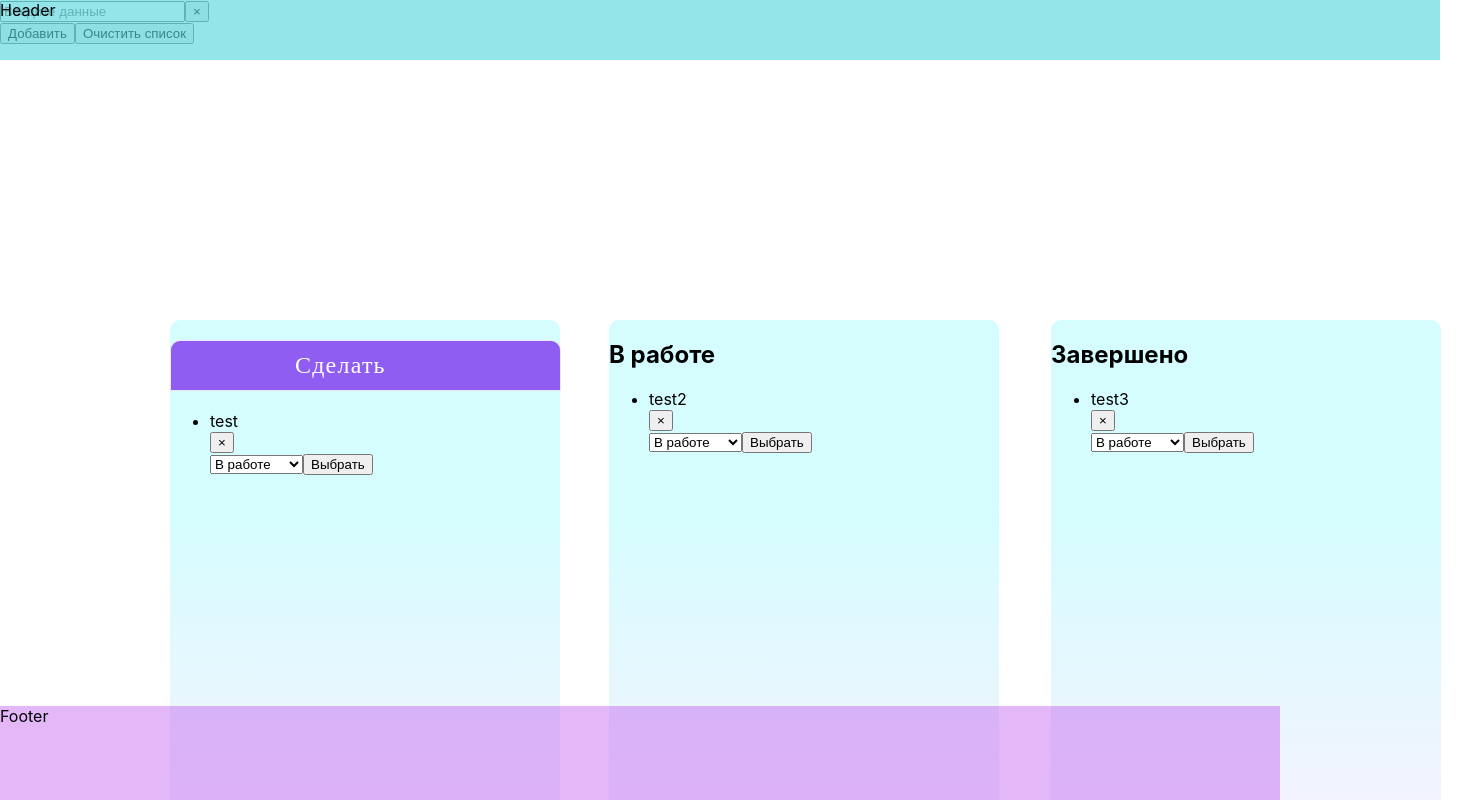
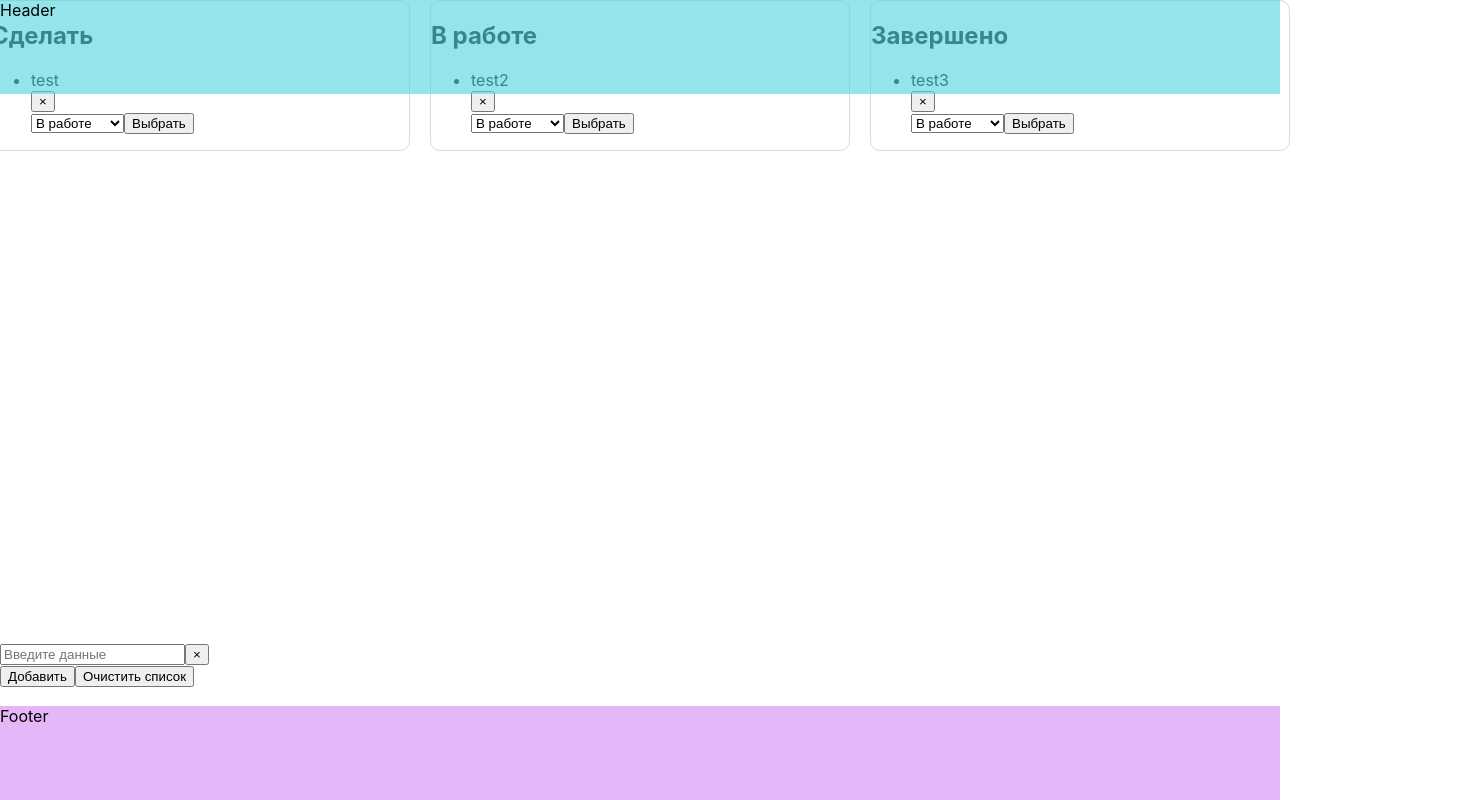
Before and after one commit to HelgaTaleriko/ToDoList2, a React (Create React App) app: page / in a window 1280 px wide. Shown: the top 800 px of the page, 1461 px wide, since content can reach past the window. Built offline with nearby package versions, Linux system fonts and the light colour scheme.

Commit message:
feat(css-2): grid

```diff
--- a/src/ToDoList/ToDoList.css
+++ b/src/ToDoList/ToDoList.css
@@ -1,12 +1,12 @@
+
 .header{
     /* Хедер */
 
-
     position: absolute;
-    width: 1440px;
-    height: 60px;
-    left: 0px;
-    top: 0px;
+    left: 0%;
+    right: 0%;
+    top: 0%;
+    bottom: 88.28%;
 
     background: rgba(86, 214, 222, 0.63);
 }
@@ -22,122 +22,101 @@
 
     background: rgba(201, 115, 242, 0.51);
 }
-#columns{
-    position: absolute;
-    width: 1376px;
-    height: 601px;
-    left: 85px;
-    top: 160px;
+div#columns{
+    display: grid;
+    grid-template-columns: minmax(420px,auto) minmax(420px,auto) minmax(420px,auto);
+    grid-template-rows: 2fr 4fr 2fr;
+    grid-gap: 20px;
+    justify-content: center;
+grid-row: 2/6;
 }
 div.toDo{
     /* Колонка */
 
 
-    position: absolute ;
-    margin-left: 85px;
-    margin-top: 160px;
-    width: 495px;
-    height: 601px;
+    /*position: absolute ;*/
+    /*margin-left: 85px;*/
+    /*margin-top: 160px;*/
+    /*width: 495px;*/
+    /*height: 601px;*/
+
+    /* Rectangle 10 */
+
+
+    box-sizing: border-box;
+    border: 1px solid #D9D9D9;
+    border-radius: 10px;
+
+    /* Заливка */
+
+
+    /*width: 390px;*/
+    /*height: 546px;*/
+    /*left: 0px;*/
+    /*top: 0px;*/
+
+    /*!* блу-перпл *!*/
+
+    /*background: linear-gradient(180deg, rgba(173, 250, 255, 0.51) 37.24%, rgba(201, 115, 242, 0.102) 100%);*/
+    /*border-radius: 10px 10px 16px 16px;*/
+}
+h2.toDo{
+  }
+div.inProgress{
+    /* 2 Колонка */
+
+
+    /*position: absolute;*/
+    /*margin-top: 160px;*/
+    /*margin-left:524px;*/
+    /*width: 495px;*/
+    /*height: 601px;*/
+
+    box-sizing: border-box;
+    border: 1px solid #D9D9D9;
+    border-radius: 10px;
 
 
     /* Заливка */
 
 
-    position: absolute;
-    width: 390px;
-    height: 546px;
-    left: 0px;
-    top: 0px;
+    /*width: 390px;*/
+    /*height: 546px;*/
+    /*left: 0px;*/
+    /*top: 0px;*/
 
-    /* блу-перпл */
+    /*!* блу-перпл *!*/
 
-    background: linear-gradient(180deg, rgba(173, 250, 255, 0.51) 37.24%, rgba(201, 115, 242, 0.102) 100%);
-    border-radius: 10px 10px 16px 16px;
-}
-h2.toDo{
-    /* Заголовок */
-
-
-    padding: 3px 124px;
-
-
-    background: rgba(133, 70, 240, 0.87);
-    border-radius: 10px 10px 0px 0px;
-
-    /* TO DO */
-
-
-    width: 141px;
-    height: 43px;
-
-    font-family: 'Kdam Thmor';
-    font-style: normal;
-    font-weight: 400;
-    font-size: 24px;
-    line-height: 43px;
-    display: flex;
-    align-items: center;
-    text-align: center;
-    letter-spacing: 0.05em;
-    text-transform: capitalize;
-
-    color: #FFFFFF;
-
-    border: 1px solid rgba(255, 255, 255, 0.84);
-
-    /* Inside auto layout */
-
-    flex: none;
-    order: 0;
-    flex-grow: 0;
-}
-div.inProgress{
-    /* 2 Колонка */
-
-
-    position: absolute;
-    margin-top: 160px;
-    margin-left:524px;
-    width: 495px;
-    height: 601px;
-
-    /* Заливка */
-
-
-    position: absolute;
-    width: 390px;
-    height: 546px;
-    left: 0px;
-    top: 0px;
-
-    /* блу-перпл */
-
-    background: linear-gradient(180deg, rgba(173, 250, 255, 0.51) 37.24%, rgba(201, 115, 242, 0.102) 100%);
-    border-radius: 10px 10px 16px 16px;
+    /*background: linear-gradient(180deg, rgba(173, 250, 255, 0.51) 37.24%, rgba(201, 115, 242, 0.102) 100%);*/
+    /*border-radius: 10px 10px 16px 16px;*/
 
 }
 div.completed{
     /* 3 Колонка */
 
 
-    position: absolute;
-    margin-top: 160px;
-    margin-left: 966px;
-    width: 495px;
-    height: 601px;
+    /*position: absolute;*/
+    /*margin-top: 160px;*/
+    /*margin-left: 966px;*/
+    /*width: 495px;*/
+    /*height: 601px;*/
+
+    box-sizing: border-box;
+    border: 1px solid #D9D9D9;
+    border-radius: 10px;
+
 
     /* Заливка */
 
 
-    position: absolute;
-    width: 390px;
-    height: 546px;
-    left: 0px;
-    top: 0px;
+    /*width: 390px;*/
+    /*height: 546px;*/
+    /*left: 0px;*/
+    /*top: 0px;*/
 
-    /* блу-перпл */
+    /*!* блу-перпл *!*/
 
-    background: linear-gradient(180deg, rgba(173, 250, 255, 0.51) 37.24%, rgba(201, 115, 242, 0.102) 100%);
-    border-radius: 10px 10px 16px 16px;
+    /*background: linear-gradient(180deg, rgba(173, 250, 255, 0.51) 37.24%, rgba(201, 115, 242, 0.102) 100%);*/
+    /*border-radius: 10px 10px 16px 16px;*/
 
 }
```
